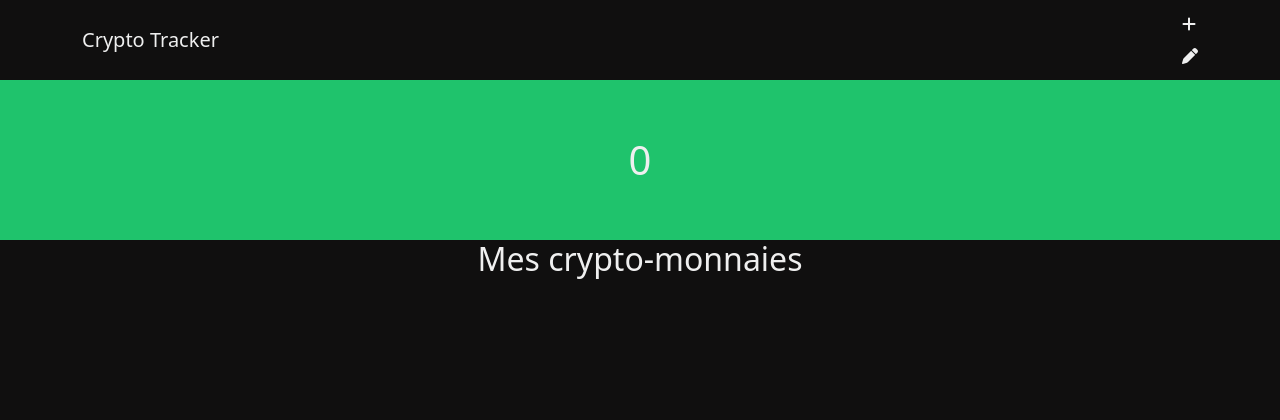
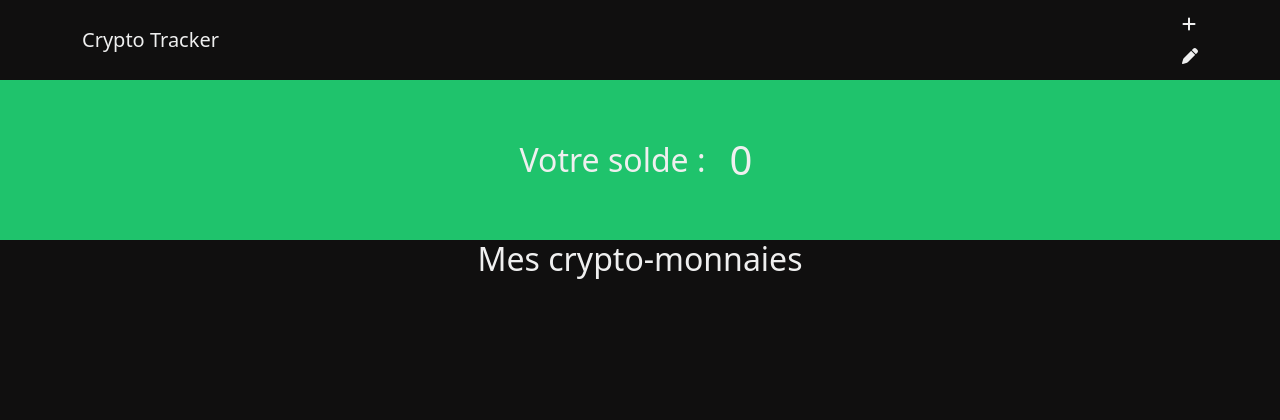
Before and after one commit to CamilleBaptista83/crypto, a Flask app: page / in a window 1280 px wide. Shown: the top 420 px of the page. Run offline with Flask 2, Linux system fonts and the light colour scheme; data that the repository does not hold is empty; some libraries are stand-ins or nearby versions.

Commit message:
retours clients

```diff
--- a/templates/pages/home.html
+++ b/templates/pages/home.html
@@ -5,6 +5,9 @@
 {% block body %}
 
 <header>
+<div>
+  <h2 class="text-center m-2">Votre solde :</h2>
+</div>
 
     <h1 class="text-center m-3">{{total_prix}}</h1>
 
```
